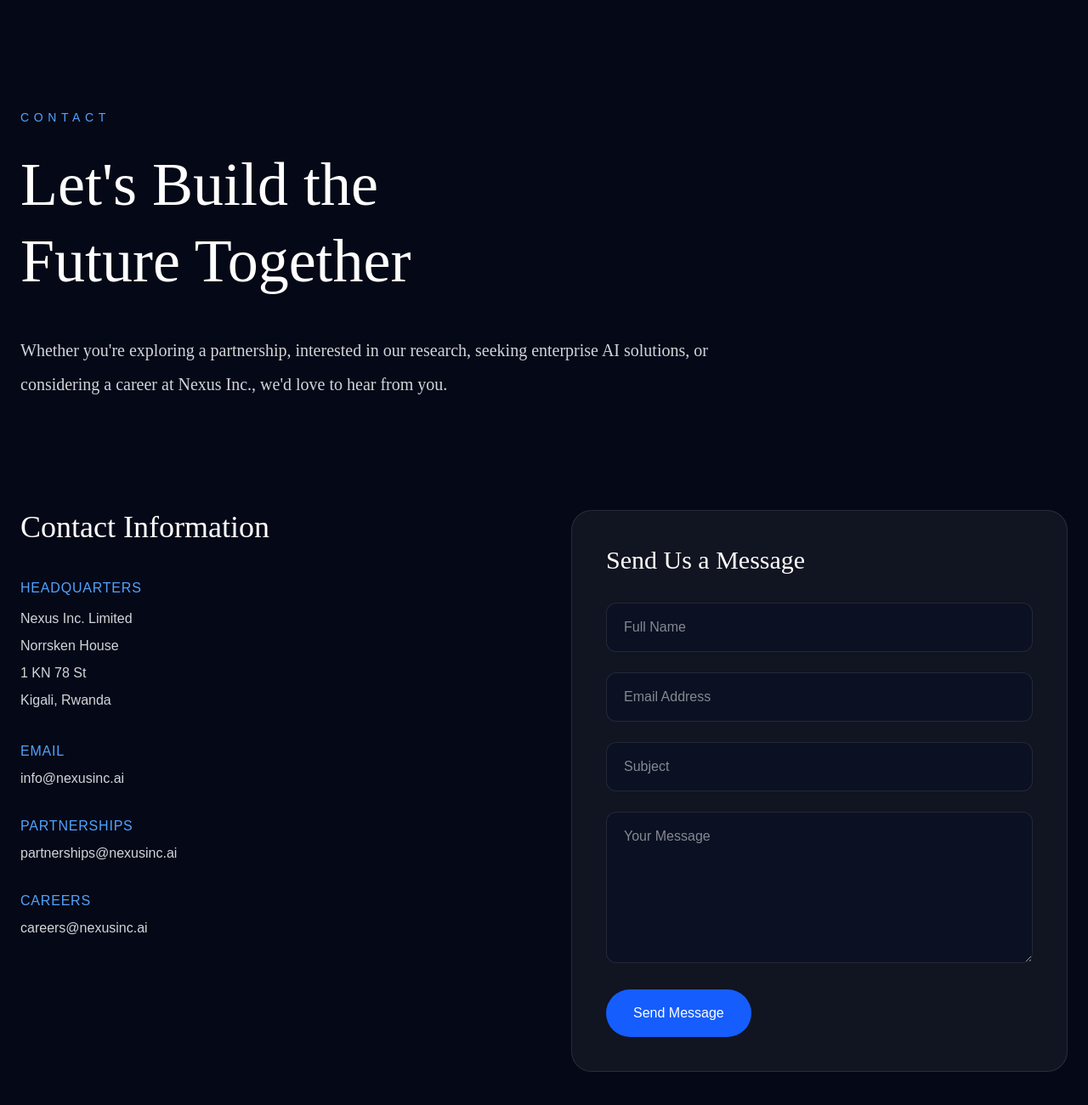
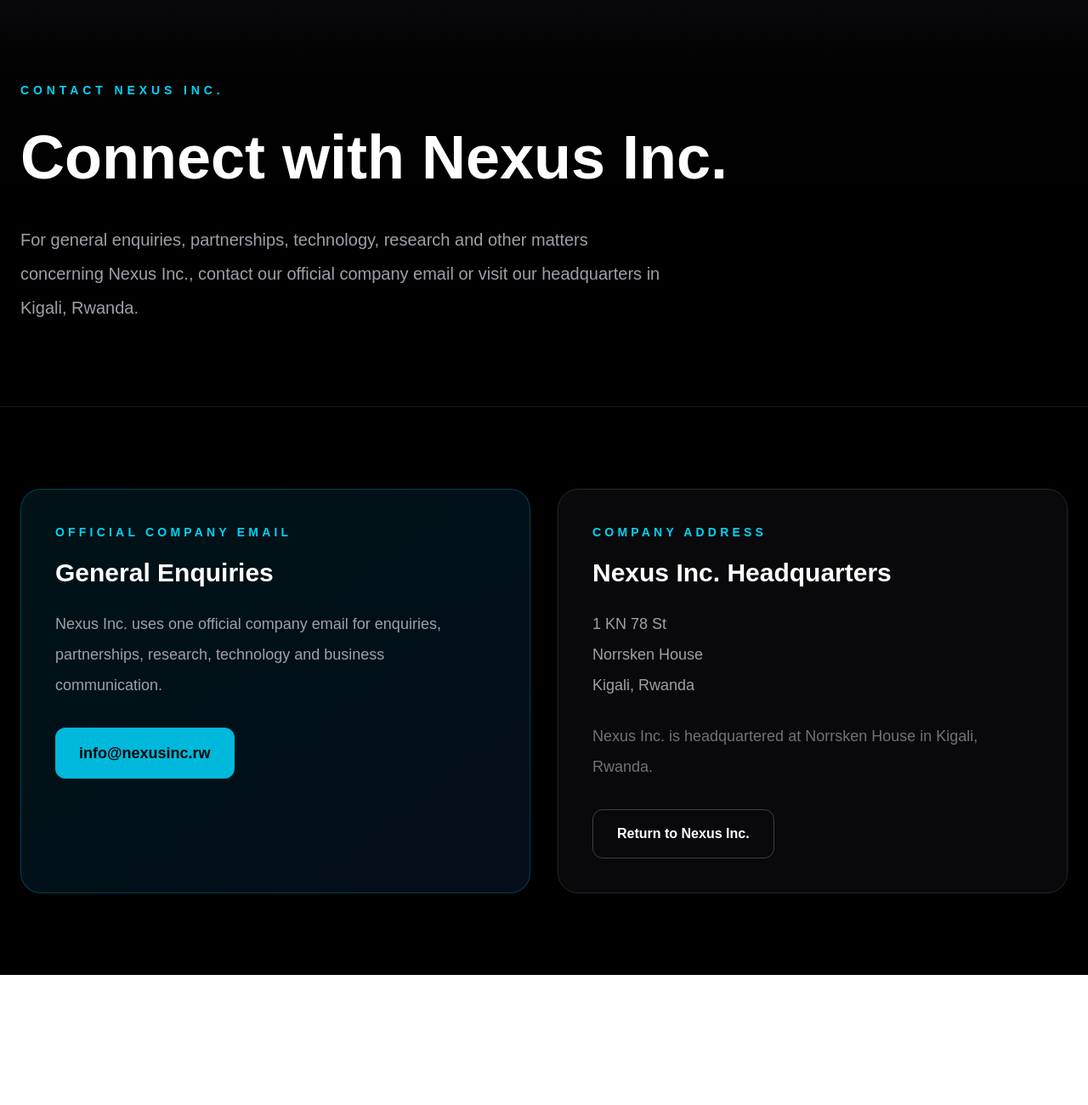
Before and after one commit to machlikaliisa98-art/nexus-web, a Next.js app: page /contact in a window 1280 px wide. Shown: the top 1300 px of the page at 85% size. After the commit the page ends 1147 px from the top, so only its background shows below. Built offline with nearby package versions, Linux system fonts and the light colour scheme.

Commit message:
Redesign contact page and update company metadata

```diff
--- a/src/app/contact/page.tsx
+++ b/src/app/contact/page.tsx
@@ -1,147 +1,98 @@
+import type { Metadata } from "next";
+import Link from "next/link";
+
+export const metadata: Metadata = {
+  title: "Contact",
+  description:
+    "Contact Nexus Inc., a Rwandan deep technology company building artificial intelligence, digital infrastructure and enterprise platforms for Africa and the global digital economy.",
+  alternates: {
+    canonical: "https://nexusinc.rw/contact",
+  },
+};
+
 export default function ContactPage() {
   return (
-    <main className="min-h-screen bg-[#050816] text-white">
+    <main className="min-h-screen bg-black text-white">
       {/* Hero */}
-      <section className="mx-auto max-w-7xl px-6 py-32">
-        <p
-          className="uppercase tracking-[0.4em] text-sm text-blue-400"
-          style={{ fontFamily: "Arial" }}
-        >
-          CONTACT
+
+      <section className="border-b border-zinc-900 bg-gradient-to-b from-zinc-950 via-black to-black">
+        <div className="mx-auto max-w-7xl px-6 py-24">
+          <p className="text-sm font-semibold uppercase tracking-[0.35em] text-cyan-400">
+            Contact Nexus Inc.
           </p>
 
-        <h1
-          className="mt-6 text-5xl md:text-7xl leading-tight"
-          style={{ fontFamily: "Times New Roman, serif" }}
-        >
-          Let's Build the
-          <br />
-          Future Together
+          <h1 className="mt-6 max-w-5xl text-5xl font-bold leading-tight md:text-7xl">
+            Connect with Nexus Inc.
           </h1>
 
-        <p
-          className="mt-10 max-w-4xl text-xl leading-10 text-gray-300"
-          style={{ fontFamily: "Times New Roman, serif" }}
-        >
-          Whether you're exploring a partnership, interested in our
-          research, seeking enterprise AI solutions, or considering a
-          career at Nexus Inc., we'd love to hear from you.
+          <p className="mt-8 max-w-3xl text-xl leading-10 text-zinc-400">
+            For general enquiries, partnerships, technology, research and
+            other matters concerning Nexus Inc., contact our official company
+            email or visit our headquarters in Kigali, Rwanda.
           </p>
+        </div>
       </section>
-
-      <section className="mx-auto grid max-w-7xl gap-16 px-6 pb-32 lg:grid-cols-2">
 
       {/* Contact Information */}
 
-        <div>
+      <section className="mx-auto max-w-7xl px-6 py-24">
+        <div className="grid gap-8 md:grid-cols-2">
+          {/* Official Email */}
 
-          <h2
-            className="mb-10 text-4xl"
-            style={{ fontFamily: "Times New Roman, serif" }}
-          >
-            Contact Information
+          <div className="rounded-3xl border border-cyan-500/30 bg-gradient-to-br from-cyan-500/10 to-blue-500/10 p-10">
+            <p className="text-sm font-semibold uppercase tracking-[0.3em] text-cyan-400">
+              Official Company Email
+            </p>
+
+            <h2 className="mt-5 text-3xl font-bold">
+              General Enquiries
             </h2>
 
-          <div className="space-y-8">
+            <p className="mt-6 text-lg leading-9 text-zinc-400">
+              Nexus Inc. uses one official company email for enquiries,
+              partnerships, research, technology and business communication.
+            </p>
 
-            <div>
-              <h3 className="text-blue-400 uppercase tracking-wider">
-                Headquarters
-              </h3>
+            <a
+              href="mailto:info@nexusinc.rw"
+              className="mt-8 inline-flex rounded-xl bg-cyan-500 px-7 py-4 text-lg font-semibold text-black transition hover:bg-cyan-400"
+            >
+              info@nexusinc.rw
+            </a>
+          </div>
 
-              <p className="mt-2 leading-8 text-gray-300">
-                Nexus Inc. Limited
+          {/* Company Address */}
+
+          <div className="rounded-3xl border border-zinc-800 bg-zinc-950 p-10">
+            <p className="text-sm font-semibold uppercase tracking-[0.3em] text-cyan-400">
+              Company Address
+            </p>
+
+            <h2 className="mt-5 text-3xl font-bold">
+              Nexus Inc. Headquarters
+            </h2>
+
+            <address className="mt-6 not-italic text-lg leading-9 text-zinc-400">
+              1 KN 78 St
               <br />
               Norrsken House
               <br />
-                1 KN 78 St
-                <br />
               Kigali, Rwanda
+            </address>
+
+            <p className="mt-6 text-lg leading-9 text-zinc-500">
+              Nexus Inc. is headquartered at Norrsken House in Kigali,
+              Rwanda.
             </p>
+
+            <Link
+              href="/"
+              className="mt-8 inline-flex rounded-xl border border-zinc-700 px-7 py-4 font-semibold text-white transition hover:border-cyan-400 hover:text-cyan-400"
+            >
+              Return to Nexus Inc.
+            </Link>
           </div>
-
-            <div>
-              <h3 className="text-blue-400 uppercase tracking-wider">
-                Email
-              </h3>
-
-              <p className="mt-2 text-gray-300">
-                info@nexusinc.ai
-              </p>
         </div>
-
-            <div>
-              <h3 className="text-blue-400 uppercase tracking-wider">
-                Partnerships
-              </h3>
-
-              <p className="mt-2 text-gray-300">
-                partnerships@nexusinc.ai
-              </p>
-            </div>
-
-            <div>
-              <h3 className="text-blue-400 uppercase tracking-wider">
-                Careers
-              </h3>
-
-              <p className="mt-2 text-gray-300">
-                careers@nexusinc.ai
-              </p>
-            </div>
-
-          </div>
-
-        </div>
-
-        {/* Contact Form */}
-
-        <div className="rounded-3xl border border-white/10 bg-white/5 p-10">
-
-          <h2
-            className="mb-8 text-3xl"
-            style={{ fontFamily: "Times New Roman, serif" }}
-          >
-            Send Us a Message
-          </h2>
-
-          <form className="space-y-6">
-
-            <input
-              type="text"
-              placeholder="Full Name"
-              className="w-full rounded-xl border border-white/10 bg-[#0b1022] px-5 py-4 outline-none focus:border-blue-500"
-            />
-
-            <input
-              type="email"
-              placeholder="Email Address"
-              className="w-full rounded-xl border border-white/10 bg-[#0b1022] px-5 py-4 outline-none focus:border-blue-500"
-            />
-
-            <input
-              type="text"
-              placeholder="Subject"
-              className="w-full rounded-xl border border-white/10 bg-[#0b1022] px-5 py-4 outline-none focus:border-blue-500"
-            />
-
-            <textarea
-              rows={6}
-              placeholder="Your Message"
-              className="w-full rounded-xl border border-white/10 bg-[#0b1022] px-5 py-4 outline-none focus:border-blue-500"
-            ></textarea>
-
-            <button
-              type="submit"
-              className="rounded-full bg-blue-600 px-8 py-4 transition hover:bg-blue-500"
-            >
-              Send Message
-            </button>
-
-          </form>
-
-        </div>
-
       </section>
     </main>
   );
```
Lines whose indentation alone changed are shown as unchanged.
